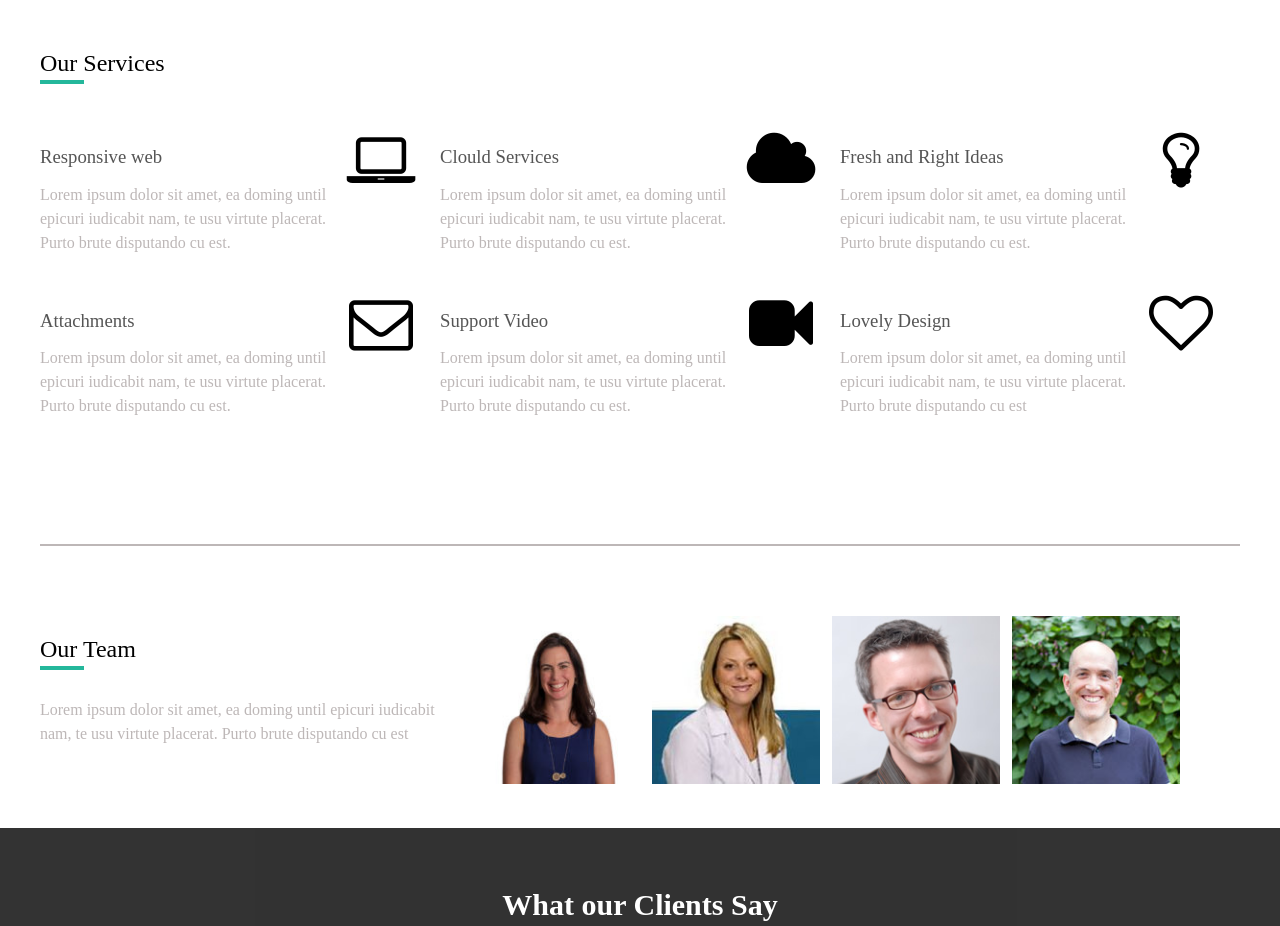
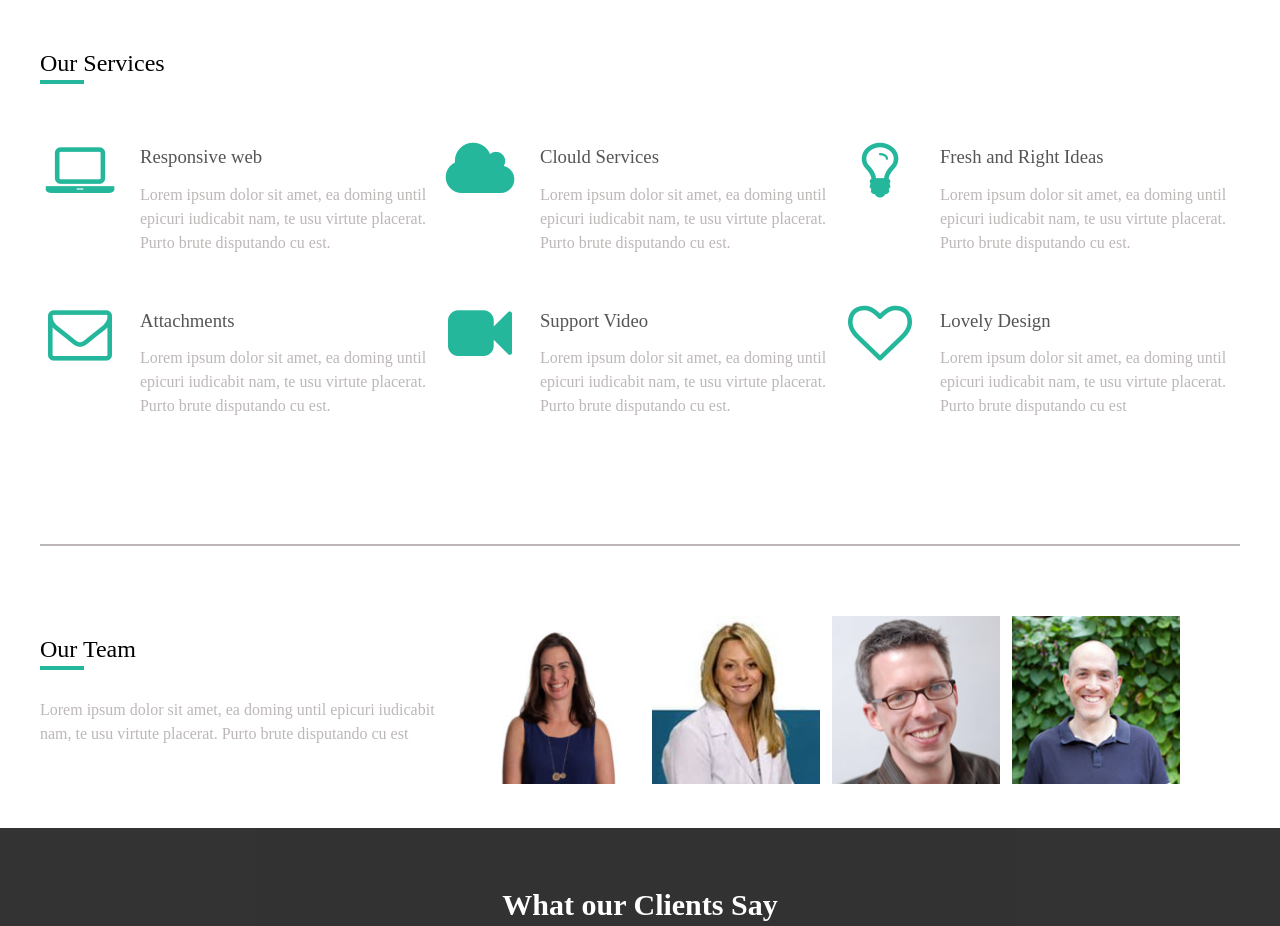
Before and after one commit to Abdelazizmostafa/Classic-Template, a plain HTML site: page index.html in a window 1280 px wide. Shown: the part 800-1726 px from the top of the page. Drawn offline with Linux system fonts and the light colour scheme.

Commit message:
Update style.css

```diff
--- a/Css/style.css
+++ b/Css/style.css
@@ -110,7 +110,7 @@ float: left;
 width: 33.333%;
 margin-bottom:20px;
 }
-.Services .items li{
+.Services .items i{
 color:#24B79B;
 float: left;
 width: 20%;
```
